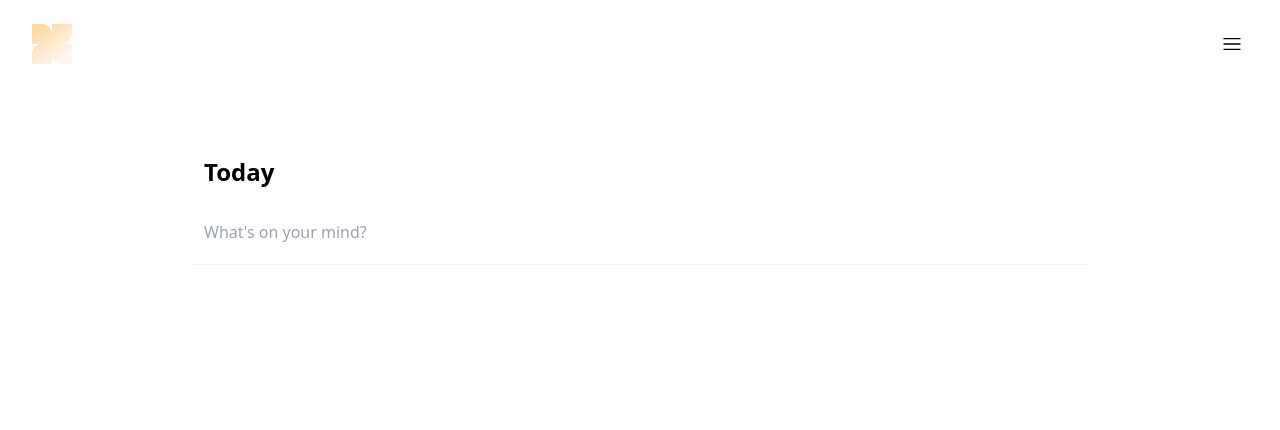
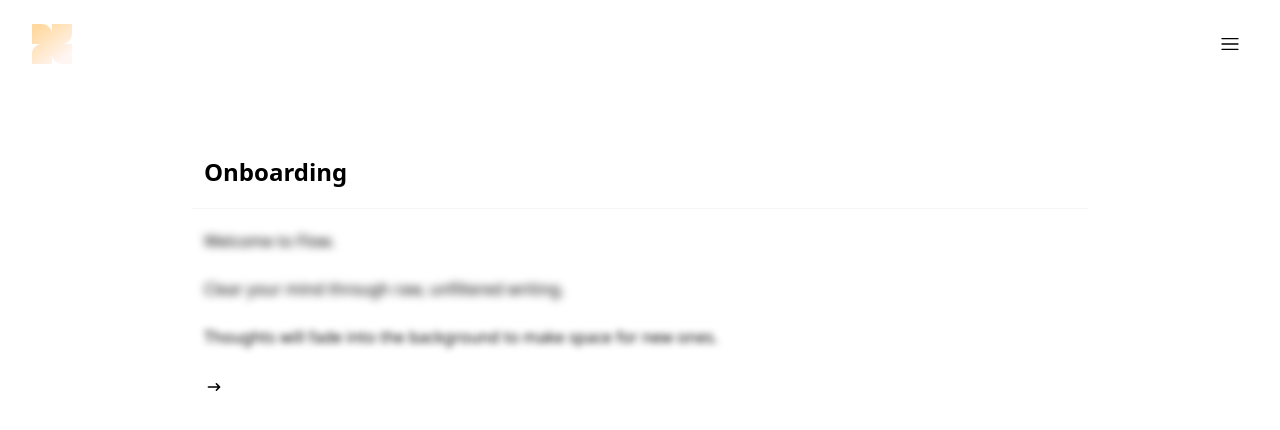
Before and after one commit to DariusLukasukas/MindFlow, a Next.js app: page / in a window 1280 px wide. Shown: the top 430 px of the page. Built offline with nearby package versions, Linux system fonts and the light colour scheme.

Commit message:
update
added onboarding / changes to localStorage handling logic

```diff
--- a/app/context/KeyboardShortcutsContext.tsx
+++ b/app/context/KeyboardShortcutsContext.tsx
@@ -20,7 +20,11 @@ export const KeyboardShortcutsContext = createContext({
   setSearchTerm: (string: string) => {},
 })
 
-export const KeyboardShortcutsProvider = ({ children }: any) => {
+export const KeyboardShortcutsProvider = ({
+  children,
+}: {
+  children: React.ReactNode
+}) => {
   const [isGlobalBlur, setIsGlobalBlur] = useState(true)
   const [thoughts, setThoughts] = useState<Thought[]>([])
   const [isSearchBarVisible, setIsSearchBarVisible] = useState(false)
@@ -32,7 +36,7 @@ export const KeyboardShortcutsProvider = ({ children }: any) => {
 
   const clearThoughts = () => {
     setThoughts([])
-    localStorage.removeItem("thoughts")
+    localStorage.removeItem("THOUGHTS")
   }
 
   const toggleSearchBar = () => {
--- /dev/null
+++ b/app/context/OnboardingContext.tsx
@@ -0,0 +1,34 @@
+"use client"
+import React, { createContext, useContext, useState, useEffect } from "react"
+
+const OnboardingContext = createContext({
+  isOnboardingCompleted: false,
+  setIsOnboardingCompleted: (value: boolean) => {},
+})
+
+export function OnboardingProvider({
+  children,
+}: {
+  children: React.ReactNode
+}) {
+  const [isOnboardingCompleted, setIsOnboardingCompleted] = useState(Boolean)
+
+  useEffect(() => {
+    setIsOnboardingCompleted(localStorage.getItem("HAS_ONBOARDED") === "true")
+  }, [])
+
+  const values = {
+    isOnboardingCompleted,
+    setIsOnboardingCompleted,
+  }
+
+  return (
+    <OnboardingContext.Provider value={values}>
+      {children}
+    </OnboardingContext.Provider>
+  )
+}
+
+export function useOnboarding() {
+  return useContext(OnboardingContext)
+}
--- a/app/page.tsx
+++ b/app/page.tsx
@@ -1,7 +1,8 @@
+import ContentSwitcher from "@/components/ContentSwitcher"
 import Menu from "@/components/Menu"
 import Search from "@/components/Search"
-import Thought from "@/components/Thought"
 import Logo from "@/components/ui/logo"
+import { OnboardingProvider } from "./context/OnboardingContext"
 
 export default function Home() {
   return (
@@ -12,7 +13,9 @@ export default function Home() {
         <Menu />
       </nav>
       <main className="flex h-full w-full flex-col items-center justify-center">
-        <Thought />
+        <OnboardingProvider>
+          <ContentSwitcher />
+        </OnboardingProvider>
       </main>
     </>
   )
--- /dev/null
+++ b/components/ContentSwitcher.tsx
@@ -0,0 +1,27 @@
+"use client"
+
+import { useOnboarding } from "@/app/context/OnboardingContext"
+import Onboarding from "./Onboarding"
+import Thought from "./Thought"
+import { useEffect, useState } from "react"
+
+export default function ContentSwitcher() {
+  const { isOnboardingCompleted } = useOnboarding()
+
+  const [onboardingItemNotInLocalStorage, setOnboardingItemNotInLocalStorage] =
+    useState(Boolean)
+
+  useEffect(() => {
+    const item = localStorage.getItem("HAS_ONBOARDED") === null
+    setOnboardingItemNotInLocalStorage(item)
+  }, [])
+
+  return (
+    <>
+      {isOnboardingCompleted && <Thought />}
+      {onboardingItemNotInLocalStorage && !isOnboardingCompleted && (
+        <Onboarding />
+      )}
+    </>
+  )
+}
--- a/components/Menu.tsx
+++ b/components/Menu.tsx
@@ -31,8 +31,8 @@ export default function Menu() {
   useEffect(() => {
     const handleKeyPress = (event: KeyboardEvent) => {
       if (event.key === "f" && event.metaKey) {
-        event.preventDefault() // Prevent the default browser behavior
-        toggleSearchBar() // Toggle your custom search bar
+        event.preventDefault()
+        toggleSearchBar()
       }
     }
 
@@ -59,7 +59,7 @@ export default function Menu() {
   return (
     <DropdownMenu>
       <DropdownMenuTrigger
-        className="rounded-md p-1.5 hover:bg-neutral-100 focus:bg-neutral-100 focus:outline-none dark:hover:bg-neutral-800 dark:focus:bg-neutral-800 dark:focus:outline-none"
+        className="rounded-md p-2 hover:bg-neutral-100 focus:bg-neutral-100 focus:outline-none dark:hover:bg-neutral-800 dark:focus:bg-neutral-800 dark:focus:outline-none"
         tabIndex={0}
       >
         <svg
--- /dev/null
+++ b/components/Onboarding.tsx
@@ -0,0 +1,79 @@
+"use client"
+
+import { useEffect, useMemo, useState } from "react"
+import ThoughtItem from "./ThoughtItem"
+import { useKeyboardShortcuts } from "@/app/context/KeyboardShortcutsContext"
+import { useOnboarding } from "@/app/context/OnboardingContext"
+
+export default function Onboarding() {
+  const { isGlobalBlur, searchTerm } = useKeyboardShortcuts()
+  const { setIsOnboardingCompleted } = useOnboarding()
+
+  const onboardingSteps = useMemo(
+    () => [
+      "Welcome to Flow.",
+      "Clear your mind through raw, unfiltered writing.",
+      "Thoughts will fade into the background to make space for new ones.",
+      "Don't worry. You can always come back to read your thought process.",
+    ],
+    []
+  )
+
+  const [currentStep, setCurrentStep] = useState(0)
+
+  const handleClick = () => {
+    localStorage.setItem("HAS_ONBOARDED", "true")
+    setIsOnboardingCompleted(true)
+  }
+
+  useEffect(() => {
+    const interval = setInterval(() => {
+      if (currentStep < onboardingSteps.length - 1) {
+        setCurrentStep((prevStep) => prevStep + 1)
+      }
+    }, 2000)
+
+    return () => {
+      clearInterval(interval)
+    }
+  }, [currentStep, onboardingSteps])
+
+  return (
+    <>
+      <div className="mt-20 flex h-full w-full max-w-4xl flex-col items-center justify-center gap-2">
+        <h2 className="w-full p-3 text-2xl font-bold">Onboarding</h2>
+        <hr className="w-full border-neutral-100 dark:border-neutral-900" />
+        <ul className="w-full">
+          {onboardingSteps.slice(0, currentStep + 1).map((step, index) => (
+            <ThoughtItem
+              key={index}
+              isGlobalBlur={isGlobalBlur}
+              searchTerm={searchTerm}
+              thought={{
+                id: index.toString(),
+                timestamp: Date.now(),
+                value: step,
+                isNew: true,
+              }}
+            />
+          ))}
+        </ul>
+        <div className="flex w-full justify-start">
+          <button
+            tabIndex={0}
+            onClick={handleClick}
+            className="ml-1 rounded-md p-2.5 text-black hover:bg-neutral-100 focus:bg-neutral-100 focus:outline-none dark:text-white dark:hover:bg-neutral-800 dark:focus:bg-neutral-800 dark:focus:outline-none"
+          >
+            <svg fill="currentColor" viewBox="0 0 20 20" className="h-4 w-4">
+              <path
+                fillRule="evenodd"
+                d="M12.293 5.293a1 1 0 011.414 0l4 4a1 1 0 010 1.414l-4 4a1 1 0 01-1.414-1.414L14.586 11H3a1 1 0 110-2h11.586l-2.293-2.293a1 1 0 010-1.414z"
+                clipRule="evenodd"
+              ></path>
+            </svg>
+          </button>
+        </div>
+      </div>
+    </>
+  )
+}
--- a/components/Search.tsx
+++ b/components/Search.tsx
@@ -15,7 +15,7 @@ export default function Search() {
             type="search"
             id="searchInput"
             placeholder="Search thoughts..."
-            className="z-10 rounded-lg border-transparent bg-neutral-100 p-3 text-sm outline-none focus-visible:bg-neutral-100 dark:bg-neutral-900 dark:placeholder-neutral-500 dark:hover:bg-neutral-900 dark:focus-visible:bg-neutral-900"
+            className="z-10 rounded-lg border-[1px] border-black/5 bg-white p-3 text-sm shadow-md shadow-neutral-300 outline-none dark:border-none dark:bg-neutral-900 dark:placeholder-neutral-500 dark:shadow-none dark:hover:bg-neutral-900 dark:focus-visible:bg-neutral-900"
             value={searchTermValue}
             onChange={(e) => {
               setSearchTermValue(e.target.value)
--- a/components/Thought.tsx
+++ b/components/Thought.tsx
@@ -18,7 +18,7 @@ export default function Thought() {
     useKeyboardShortcuts()
 
   useEffect(() => {
-    const storedThoughts = localStorage.getItem("thoughts")
+    const storedThoughts = localStorage.getItem("THOUGHTS")
     if (storedThoughts) {
       setThoughts(JSON.parse(storedThoughts))
     }
@@ -40,20 +40,20 @@ export default function Thought() {
 
     setThoughts([newThought, ...thoughts])
 
-    localStorage.setItem("thoughts", JSON.stringify([newThought, ...thoughts]))
+    localStorage.setItem("THOUGHTS", JSON.stringify([newThought, ...thoughts]))
   }
 
   const handleDeleteThought = (id: string) => {
     const updatedThoughts = thoughts.filter((thought) => thought.id !== id)
     setThoughts(updatedThoughts)
 
-    localStorage.setItem("thoughts", JSON.stringify(updatedThoughts))
+    localStorage.setItem("THOUGHTS", JSON.stringify(updatedThoughts))
   }
 
   return (
     <>
       <div className="mt-20 flex h-full w-full max-w-4xl flex-col items-center justify-center gap-2">
-        <h2 className="w-full p-3 text-2xl font-semibold">Today</h2>
+        <h2 className="w-full p-3 text-2xl font-bold">Today</h2>
         <input
           spellCheck={false}
           placeholder="What's on your mind?"
--- a/components/ThoughtItem.tsx
+++ b/components/ThoughtItem.tsx
@@ -7,8 +7,8 @@ import { twMerge } from "tailwind-merge"
 
 interface ThoughtItemProps {
   thought: Thought
-  onDelete: (id: string) => void
-  isGlobalBlur: boolean
+  onDelete?: (id: string) => void
+  isGlobalBlur?: boolean
   searchTerm?: string
 }
 
@@ -39,14 +39,14 @@ export default function ThoughtItem({
 
         const { isNew, ...thoughtWithoutIsNew } = thought
         const updatedThoughts = JSON.parse(
-          localStorage.getItem("thoughts") || "[]"
+          localStorage.getItem("THOUGHTS") || "[]"
         )
         const index = updatedThoughts.findIndex(
           (t: Thought) => t.id === thought.id
         )
         if (index !== -1) {
           updatedThoughts[index] = thoughtWithoutIsNew
-          localStorage.setItem("thoughts", JSON.stringify(updatedThoughts))
+          localStorage.setItem("THOUGHTS", JSON.stringify(updatedThoughts))
         }
       }, 1000)
 
@@ -71,7 +71,7 @@ export default function ThoughtItem({
     <li
       key={thought.id}
       className={twMerge(
-        "group relative flex w-full items-center gap-2 rounded-md p-3 transition hover:bg-neutral-100 hover:blur-0 focus:bg-neutral-100 focus:outline-none focus:blur-0 dark:hover:bg-neutral-800 dark:focus:bg-neutral-800",
+        "group relative flex w-full items-center gap-2 rounded-md p-3 transition ease-in hover:bg-neutral-100 hover:blur-0 focus:bg-neutral-100 focus:outline-none focus:blur-0 dark:hover:bg-neutral-800 dark:focus:bg-neutral-800",
         isGlobalBlur
           ? isThoughtNew
             ? "blur-0"
@@ -90,12 +90,14 @@ export default function ThoughtItem({
         {displayedTimestamp}
       </span>
       <p className="text-black dark:text-neutral-100">{thought.value}</p>
+      {onDelete && (
         <button
           className="ml-auto hidden text-sm text-red-500 hover:underline group-hover:block"
           onClick={() => onDelete(thought.id)}
         >
           Delete
         </button>
+      )}
     </li>
   )
 }
```
Lines whose indentation alone changed are shown as unchanged.
